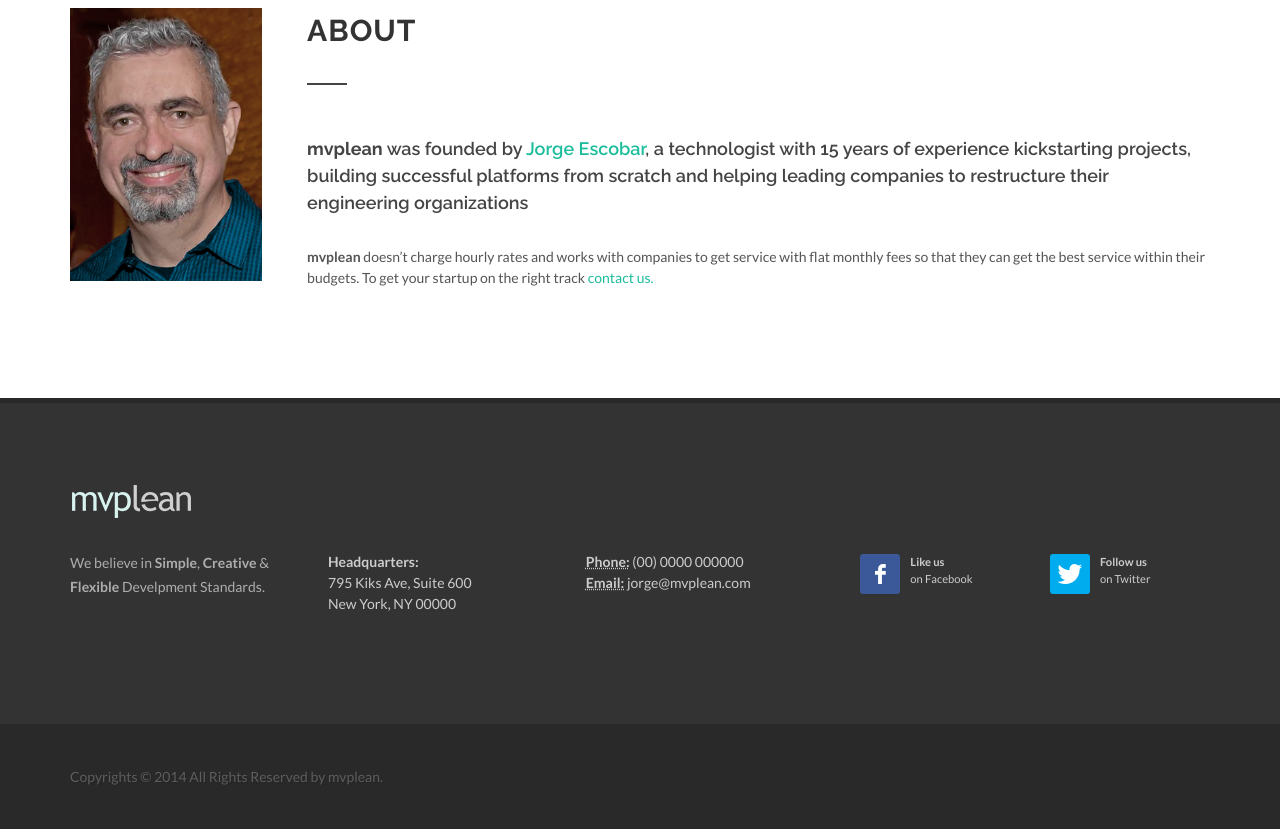
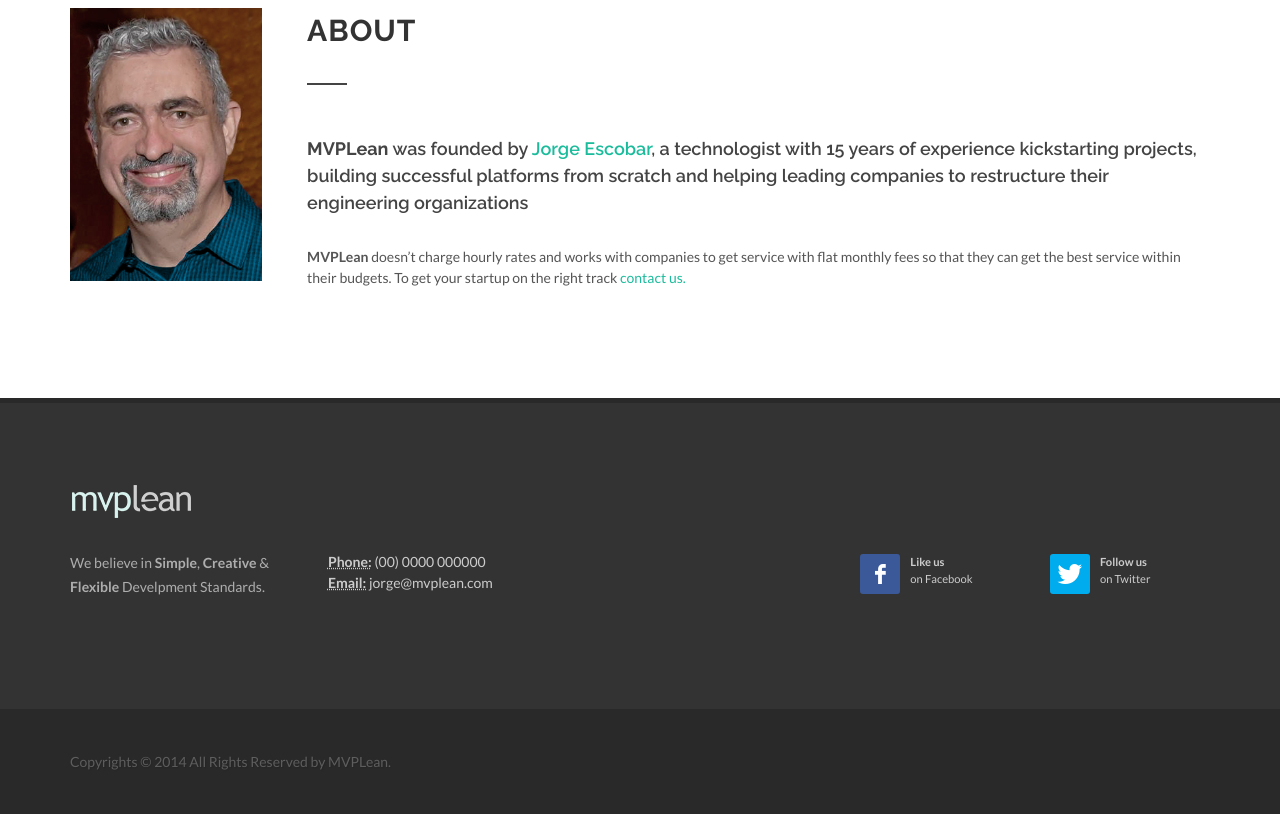
Before and after one commit to esfoobar/MVPLean-Canvas, a plain HTML site: page index.html in a window 1280 px wide. Shown: the part 1660-2489 px from the top of the page. Drawn offline with Linux system fonts and the light colour scheme.

Commit message:
Various fixes

```diff
--- a/index.html
+++ b/index.html
@@ -22,7 +22,7 @@
 
 	<!-- Document Title
 	============================================= -->
-	<title>mvplean - MVP development for Startups</title>
+	<title>MVPLean - MVP development for Startups</title>
 
 </head>
 
@@ -45,8 +45,8 @@
 					<!-- Logo
 					============================================= -->
 					<div id="logo">
-						<a href="index.html" class="standard-logo"><img src="static/images/logo.png" alt="mvplean Logo"></a>
-						<a href="index.html" class="retina-logo"><img src="static/images/logo@2x.png" alt="mvplean Logo"></a>
+						<a href="index.html" class="standard-logo"><img src="static/images/logo.png" alt="MVPLean Logo"></a>
+						<a href="index.html" class="retina-logo"><img src="static/images/logo@2x.png" alt="MVPLean Logo"></a>
 					</div><!-- #logo end -->
 
           <!-- Primary Navigation
@@ -187,8 +187,8 @@
   							<h2>About</h2>
   						</div>
 
-  						<p><h4><b>mvplean</b> was founded by <a href="http://jorge3.com">Jorge Escobar</a>, a technologist with 15 years of experience kickstarting projects, building successful platforms from scratch and helping leading companies to restructure their engineering organizations</h4>
-              <b>mvplean</b> doesn’t charge hourly rates and works with companies to get service with flat monthly fees so that they can get the best service within their budgets. To get your startup on the right track <a href="#" data-scrollto="#section-contact" data-easing="easeInOutExpo" data-speed="1250" data-offset="150">contact us.</a></p>
+  						<p><h4><b>MVPLean</b> was founded by <a href="http://jorge3.com">Jorge Escobar</a>, a technologist with 15 years of experience kickstarting projects, building successful platforms from scratch and helping leading companies to restructure their engineering organizations</h4>
+              <b>MVPLean</b> doesn’t charge hourly rates and works with companies to get service with flat monthly fees so that they can get the best service within their budgets. To get your startup on the right track <a href="#" data-scrollto="#section-contact" data-easing="easeInOutExpo" data-speed="1250" data-offset="150">contact us.</a></p>
 
   					</div>
 
@@ -229,14 +229,6 @@
               <div class="col_one_third">
 
   							<div class="widget clearfix">
-
-  								<div style="background: no-repeat center center; background-size: 100%;">
-                    <address>
-  										<strong>Headquarters:</strong><br>
-  										795 Kiks Ave, Suite 600<br>
-  										New York, NY 00000<br>
-  									</address>
-  								</div>
 
   							</div>
 
@@ -297,7 +289,7 @@
 				<div class="container clearfix">
 
 					<div class="col_half">
-						Copyrights &copy; 2014 All Rights Reserved by mvplean.<br>
+						Copyrights &copy; 2014 All Rights Reserved by MVPLean.<br>
 					</div>
 
 				</div>
```
Also changed, not shown: 1 other file.
